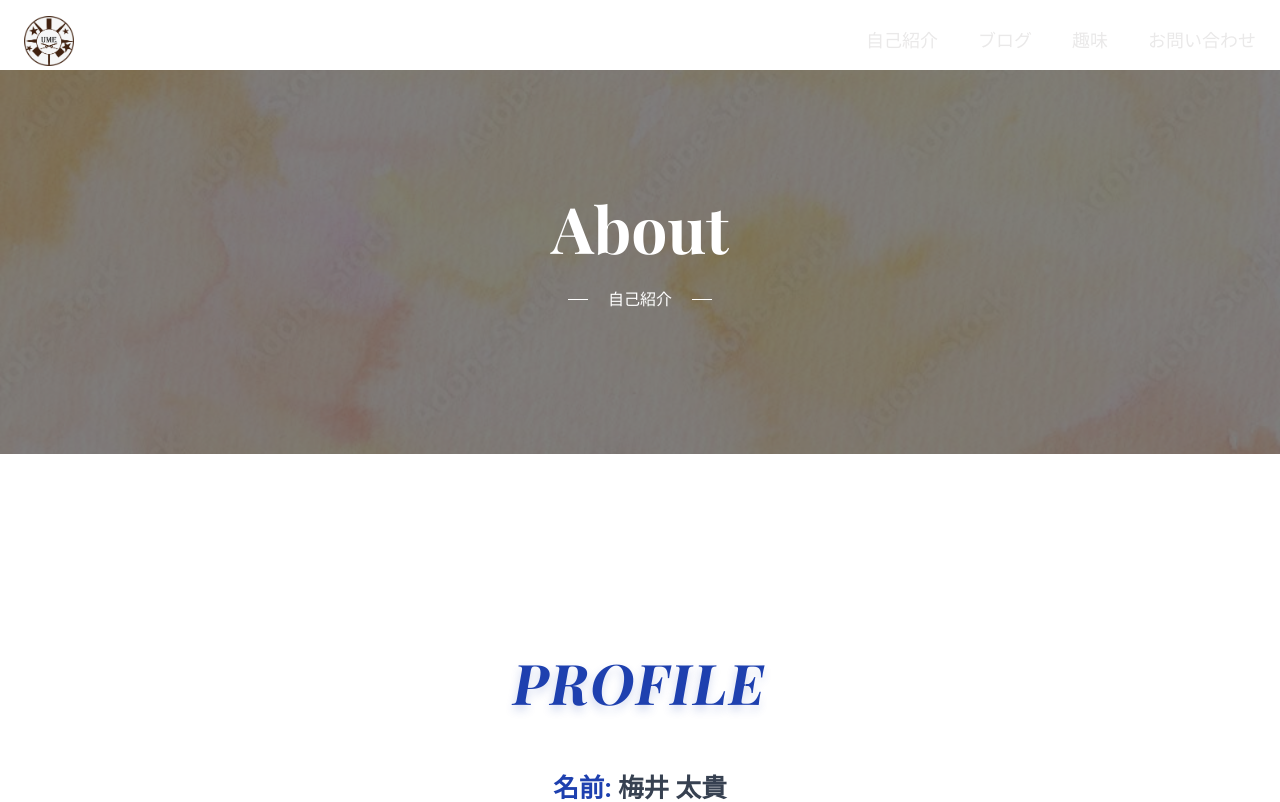
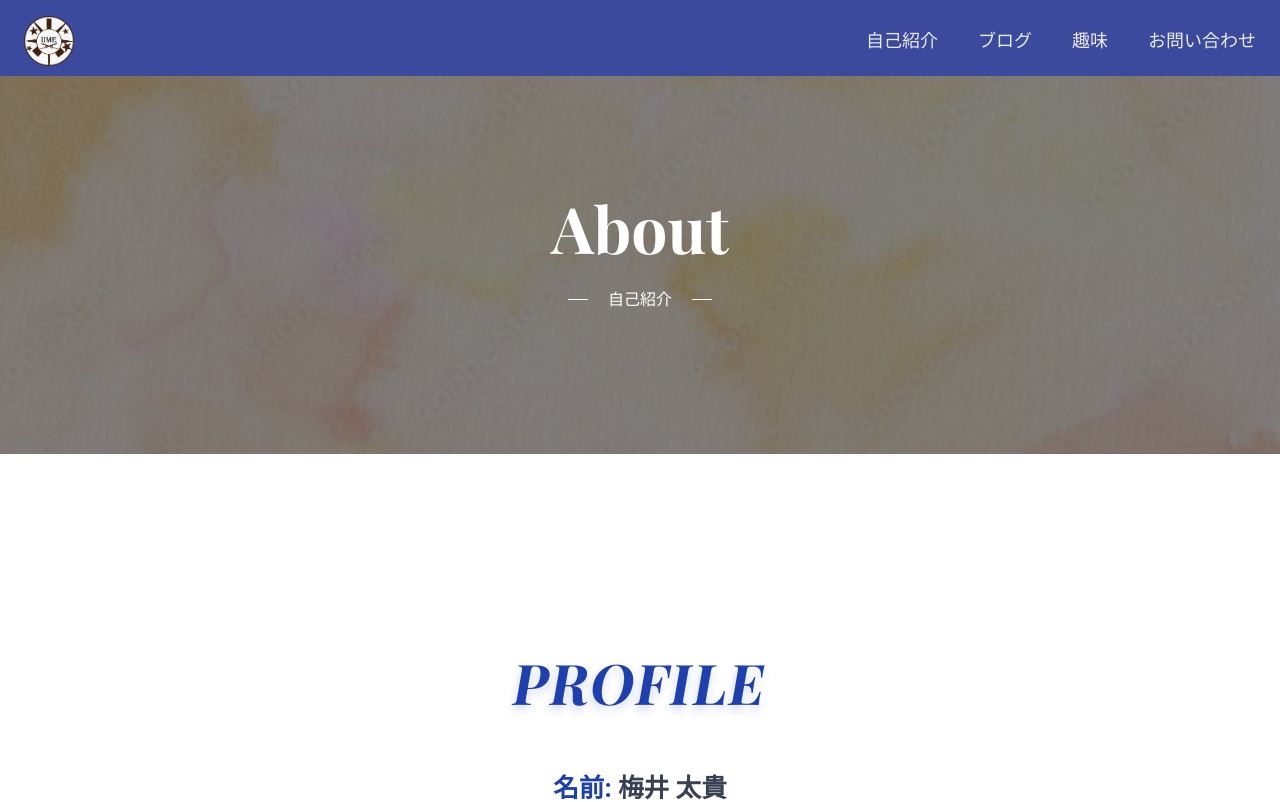
Before and after one commit to KTCume/react-next-portfolio, a Next.js app: page /about in a window 1280 px wide. Shown: the top 802 px of the page. Built offline with nearby package versions, Linux system fonts and the light colour scheme.

Commit message:
ヘッダー変更

```diff
--- a/app/_components/Header/index.module.css
+++ b/app/_components/Header/index.module.css
@@ -1,11 +1,12 @@
 .header {
     position: absolute;
-    padding: 16px 24px 8px;
+    padding: 16px 24px 10px;
     z-index: 1000;
     display: flex;
     align-items: center;
     justify-content: space-between;
     width: 100%;
+    background-color: rgb(59, 74, 156);
 }
 
 
```
